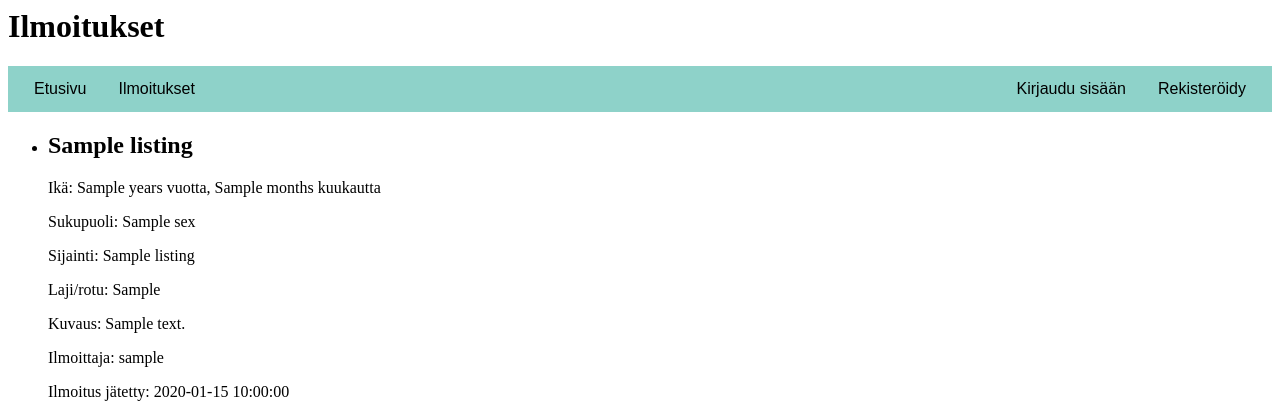
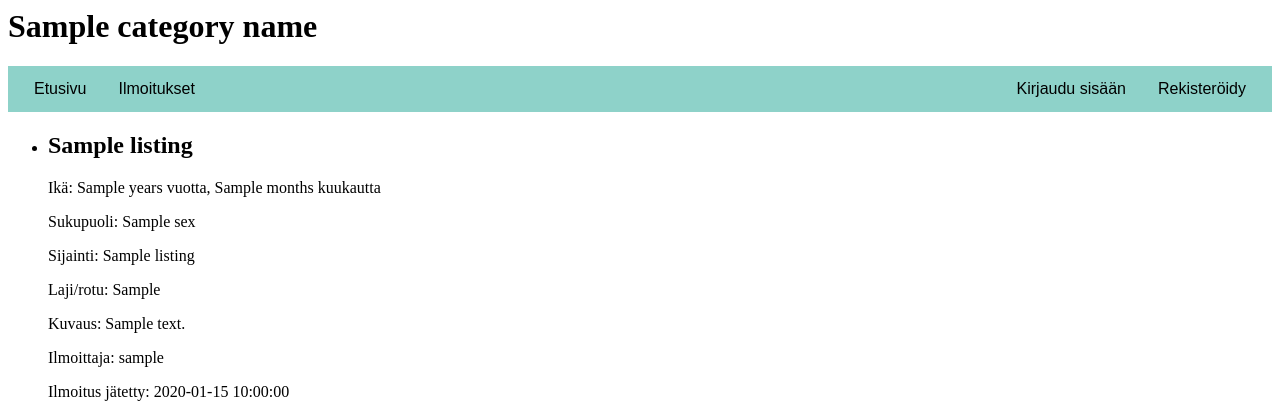
Before and after one commit to tiinasor/koti-lemmikille, a Flask app: template templates/listings.html in a window 1280 px wide. Shown: the top 420 px of the page. Run offline with Flask 3, Linux system fonts and the light colour scheme; the template is opened without the code that fills it: most values are stand-ins (such as "Sample title", 1, 10 or a date in 2020).

Commit message:
Change title and header to category name when showing listings

```diff
--- a/categories.py
+++ b/categories.py
@@ -9,3 +9,7 @@ def category_exists(category_id):
     sql = text("SELECT 1 FROM categories WHERE id = :id")
     result = db.session.execute(sql, {"id": category_id}).fetchone()
     return result is not None
+
+def get_category_name(category_id):
+    sql = text("SELECT name FROM categories WHERE id = :id")
+    return db.session.execute(sql, {"id": category_id}).fetchone()[0]
--- a/routes.py
+++ b/routes.py
@@ -107,4 +107,4 @@ def add_listing():
 
 @app.route("/category/<int:category_id>", methods=["GET"])
 def listings_list(category_id):
-    return render_template("listings.html", listings=listings.get_all_listings(category_id))
+    return render_template("listings.html", listings=listings.get_all_listings(category_id), category_name=categories.get_category_name(category_id))
--- a/templates/listings.html
+++ b/templates/listings.html
@@ -1,11 +1,11 @@
 {% extends "layout.html" %}
 
 {% block title %}
-Ilmoitukset
+{{ category_name }}
 {% endblock %}
 
 {% block header %}
-<h1>Ilmoitukset</h1>
+<h1>{{category_name}}</h1>
 {% endblock %}
 
 {% block content %}
```
